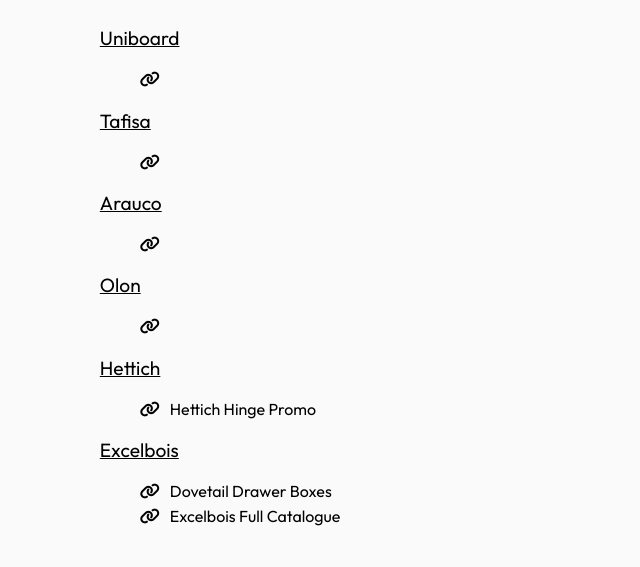
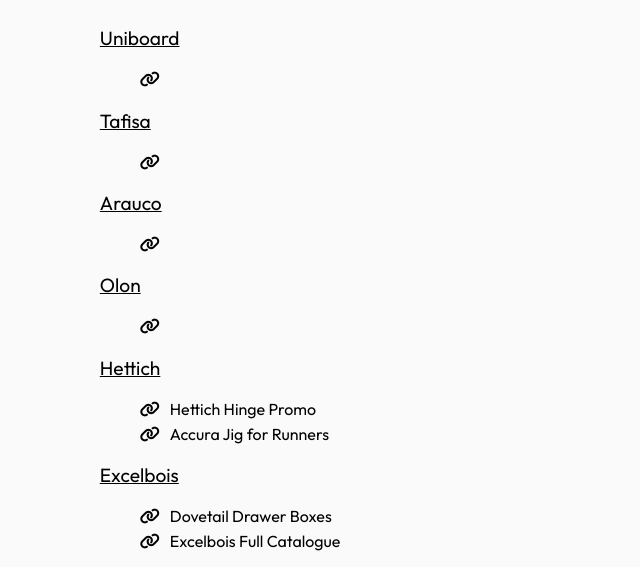
Before and after one commit to buryott1881/showroom-pdf, a plain HTML site: page index.html in a window 1280 px wide. Shown: the part 377-944 px from the top of the page, without its empty margins (161-801 px from the left). Before the commit the page ends 919 px from the top, so only its background shows below. Drawn offline with Linux system fonts and the light colour scheme.

Commit message:
Accura Jig Addition

```diff
--- a/index.html
+++ b/index.html
@@ -34,6 +34,7 @@ Showroom Directory
 	<p class="list-header">Hettich</p>
 	<ul class="list">
 		<li><i class="fa-solid fa-link"></i><a href="hettich-p001-b.pdf" target="_blank">Hettich Hinge Promo</a></li>
+		<li><i class="fa-solid fa-link"></i><a href="hettich-t001-b.pdf" target="_blank">Accura Jig for Runners</a></li>
 	</ul>
 	<p class="list-header">Excelbois</p>
 	<ul class="list">
```
Also changed, not shown: 1 other file.
